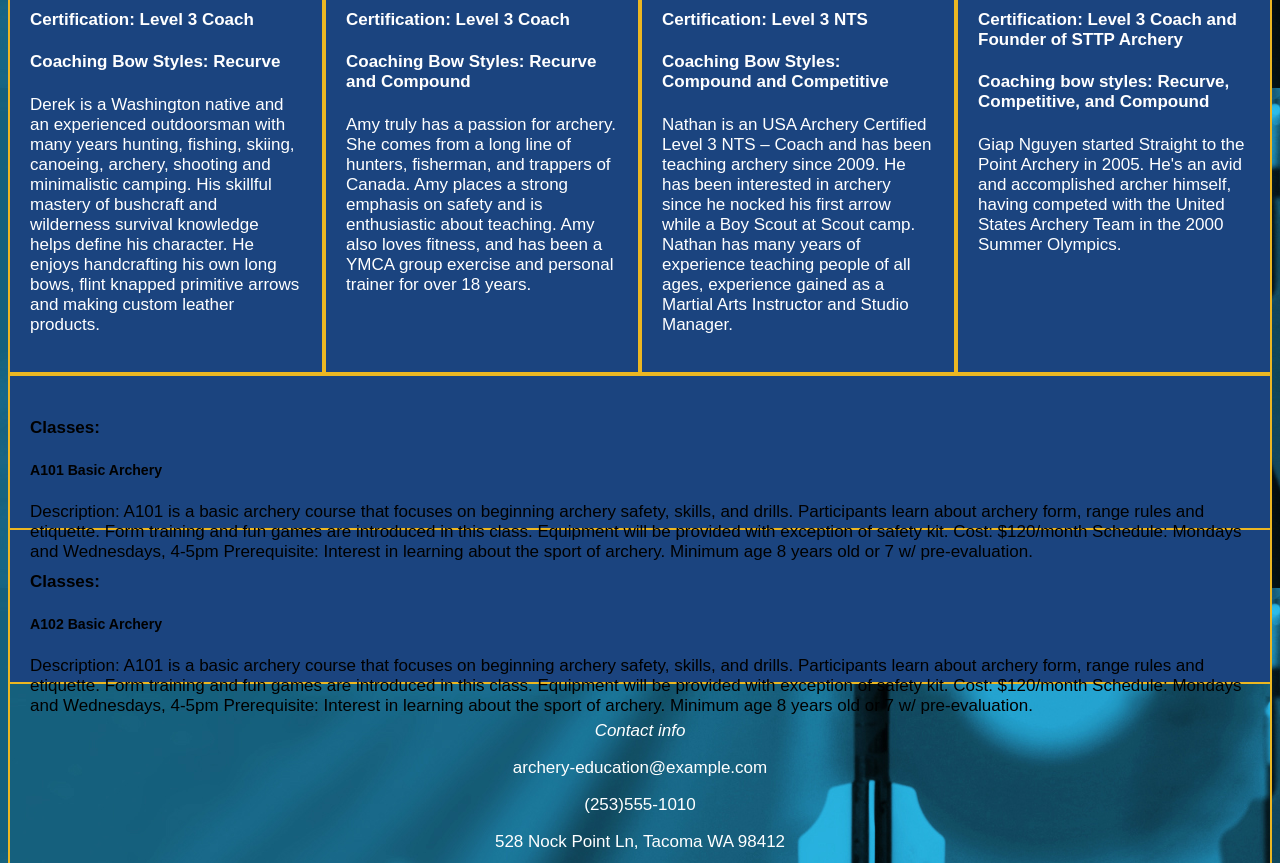
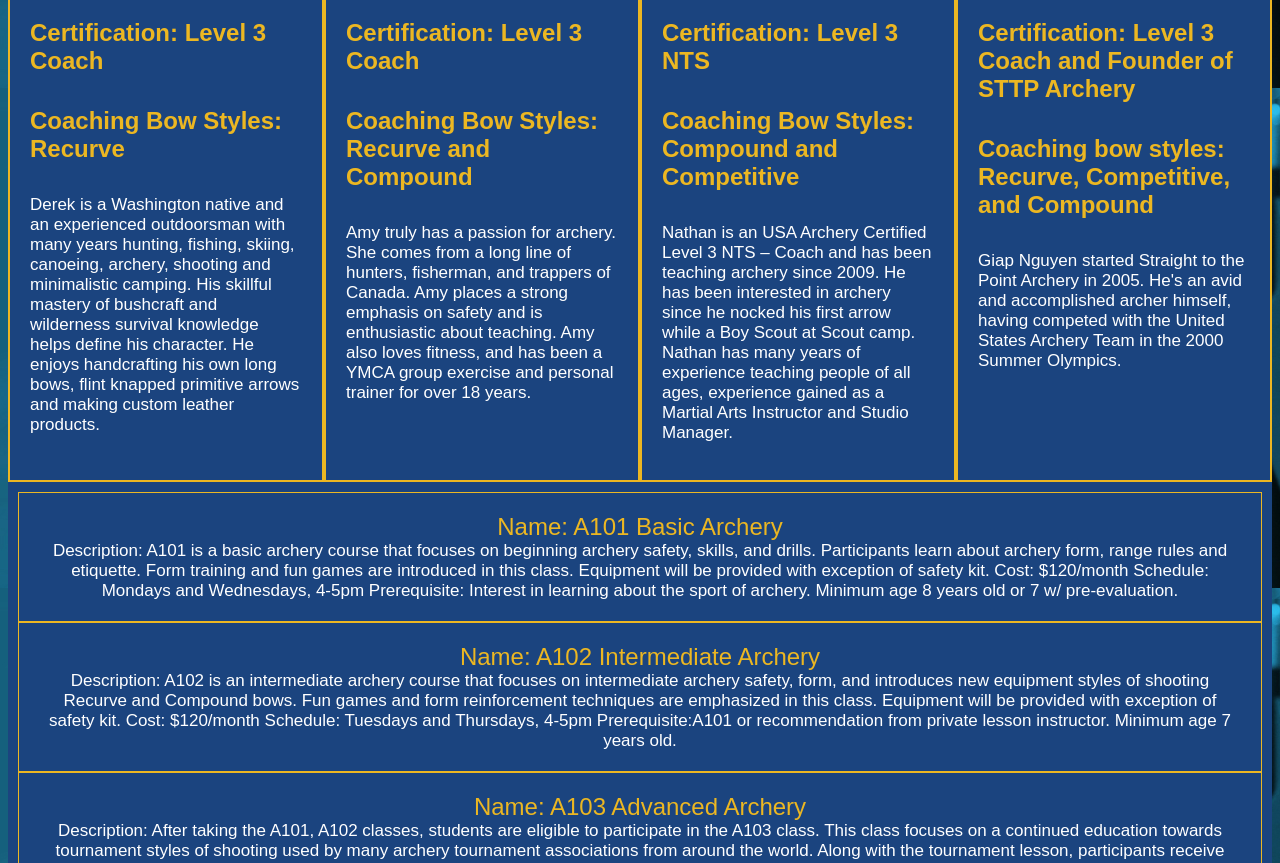
Before and after one commit to handxwritten/Archery, a plain HTML site: page instructor-landing-page.html in a window 1280 px wide. Shown: the part 412-1275 px from the top of the page. Drawn offline with Linux system fonts and the light colour scheme; files whose address does not match are found by name.

Commit message:
added grid layout to instructor landing page with class schedule and information.

```diff
--- a/instructor-landing-page.html
+++ b/instructor-landing-page.html
@@ -14,65 +14,77 @@
         <a href="https://handxwritten.github.io/Archery/">Homepage</a>
       </nav>
     </div>
-  <section>
     <div class="flex-container">
     <div class="derek p">
       <div class="bio-image">
         <img src="styles/images/instructor-bio-image1.png" alt="Derek Jenkins">
       </div>
-        <h4>Certification: Level 3 Coach</h4>
-        <h4>Coaching Bow Styles: Recurve</h4>
+        <h4 class="bio-info">Certification: Level 3 Coach</h4>
+        <h4 class="bio-info">Coaching Bow Styles: Recurve</h4>
         <p>Derek is a Washington native and an experienced outdoorsman with many years hunting, fishing, skiing, canoeing, archery, shooting and minimalistic camping. His skillful mastery of bushcraft and wilderness survival knowledge helps define his character. He enjoys handcrafting his own long bows, flint knapped primitive arrows and making custom leather products.</p>
     </div>
     <div class="amy p">
       <div class="bio-image">
         <img src="styles/images/instructor-bio-image2.png" alt="Amy Smith">
       </div>
-      <h4>Certification: Level 3 Coach</h4>
-       <h4>Coaching Bow Styles: Recurve and Compound</h4>
+      <h4 class="bio-info">Certification: Level 3 Coach</h4>
+       <h4 class="bio-info">Coaching Bow Styles: Recurve and Compound</h4>
         <p>Amy truly has a passion for archery. She comes from a long line of hunters, fisherman, and trappers of Canada. Amy  places a strong emphasis on safety and is enthusiastic about teaching. Amy also loves fitness, and  has been a YMCA group exercise and personal trainer for over 18 years.</p>
     </div>
     <div class="nathan p">
       <div class="bio-image">
         <img src="styles/images/instructor-bio-image3.png" alt="Nathan Lee">
       </div>
-      <h4>Certification: Level 3 NTS</h4>
-      <h4>Coaching Bow Styles: Compound and Competitive</h4>
+      <h4 class="bio-info">Certification: Level 3 NTS</h4>
+      <h4 class="bio-info">Coaching Bow Styles: Compound and Competitive</h4>
         <p>Nathan is an USA Archery Certified Level 3 NTS – Coach and has been teaching archery since 2009. He has been interested in archery since he nocked his first arrow while a Boy Scout at Scout camp. Nathan has many years of experience teaching people of all ages, experience gained as a Martial Arts Instructor and Studio Manager.</p>
     </div>
     <div class="giap p">
       <div class="bio-image">
         <img src="styles/images/instructor-bio-image4.png" alt="Giap Nguyen">
       </div>
-      <h4>Certification: Level 3 Coach and Founder of STTP Archery</h4>
-      <h4>Coaching bow styles: Recurve, Competitive, and Compound</h4>
+      <h4 class="bio-info">Certification: Level 3 Coach and Founder of STTP Archery</h4>
+      <h4 class="bio-info">Coaching bow styles: Recurve, Competitive, and Compound</h4>
         <p>Giap Nguyen started Straight to the Point Archery in 2005. He's an avid and accomplished archer himself, having competed with the United States Archery Team in the 2000 Summer Olympics.</p>
-    </div>
-  </section>
-  <section>
-    <div class="grid container">
-      <div class="grid-item">
-      <h4>Classes:</h4>
-      <h5>A101 Basic Archery</h5>
-        <p>Description: A101 is a basic archery course that focuses on beginning archery safety, skills, and drills. Participants learn about archery form, range rules and etiquette. Form training and fun games are introduced in this class. Equipment will be provided with exception of safety kit.
-        Cost: $120/month
-        Schedule: Mondays and Wednesdays, 4-5pm
-        Prerequisite: Interest in learning about the sport of archery. Minimum
-        age 8 years old or 7 w/ pre-evaluation.</p>
       </div>
     </div>
-    <div class="grid container">
-      <div class="grid-item">
-        <h4>Classes:</h4>
-        <h5>A102 Basic Archery</h5>
-          <p>Description: A101 is a basic archery course that focuses on beginning archery safety, skills, and drills. Participants learn about archery form, range rules and etiquette. Form training and fun games are introduced in this class. Equipment will be provided with exception of safety kit.
-          Cost: $120/month
-          Schedule: Mondays and Wednesdays, 4-5pm
-          Prerequisite: Interest in learning about the sport of archery. Minimum
-          age 8 years old or 7 w/ pre-evaluation.</p>
-      </div>
+    <div class="grid-container">
+    <div class="grid-item"><div class="bio-info">Name: A101 Basic Archery</div>
+      Description: A101 is a basic archery course that focuses on beginning archery safety, skills, and drills. Participants learn about archery form, range rules and etiquette. Form training and fun games are introduced in this class. Equipment will be provided with exception of safety kit.
+      Cost: $120/month
+      Schedule: Mondays and Wednesdays, 4-5pm
+      Prerequisite: Interest in learning about the sport of archery. Minimum
+      age 8 years old or 7 w/ pre-evaluation.
     </div>
-  </section>
+    <div class="grid-item">
+      <div class="bio-info">Name: A102 Intermediate Archery</div>
+    Description: A102 is an intermediate archery course that focuses on intermediate archery safety, form, and introduces new equipment styles of shooting Recurve and Compound bows. Fun games and form reinforcement techniques are emphasized in this class.
+    Equipment will be provided with exception of safety kit.
+    Cost: $120/month
+    Schedule: Tuesdays and Thursdays, 4-5pm
+    Prerequisite:A101 or recommendation from private lesson instructor.
+    Minimum age 7 years old.
+  </div>
+  <div class="grid-item">
+    <div class="bio-info">Name: A103 Advanced Archery</div>
+    Description: After taking the A101, A102 classes, students are eligible to participate in the A103 class. This class focuses on a continued education towards tournament styles of shooting used by many archery tournament associations from around the world. Along with the tournament lesson, participants receive continued knowledge around their shooting form and advice on personal equipment selections.
+    Equipment will be provided with exception of safety kit.
+    Cost: $120/month
+    Schedule: Tuesdays and Thursdays, 5-6pm
+    Prerequisite: A101/A102 or equivalent. Minimum age 7 years old.
+  </div>
+  <div class="grid-item">
+    <div class="bio-info">Private Lessons:</div>
+    Type: Single Lesson
+    Description: 1 hour of expert guidance by a USA Archery-certified coach Price: $50
+    Type: 3 Lesson Package
+    Description: 3 lessons, 1 hour each of expert guidance by a USA Archery-certified coach
+    Price: $140
+    Type: 10 Lesson Package
+    Description: 10 lessons, 1 hour each of expert guidance by a USA Archery-certified coach
+    Price: $380
+  </div>
+</div>
   <footer class="contact-info p">
     <p><i>Contact info</i></p>
     <p>archery-education@example.com</p>
--- a/styles/instructor-page.css
+++ b/styles/instructor-page.css
@@ -78,23 +78,33 @@
 }
 .bio-image {
   text-align:center;
-  padding-bottom:10px;}
+  padding-bottom:10px;
 }
-.grid-container {
-  display: grid;
-  grid-template-columns: auto auto auto;
-  background-color: #1b447f;
+.grid {
 
-}
-.grid-item {
-  background-color: #1b447f;
-  color: whitel
-  border: 2px solid #ecb722;
-  padding: 20px;
-  font-size: 17px;
-  text-align: left;
 }
 footer {
   display: block;
   background-image: url("styles/images/footer-image.jpg");
+  border: 2px solid #1b447f;
 }
+.bio-info {
+  color: #ecb722;
+  font-size: 24px;
+}
+.grid-container {
+  display: grid;
+  grid-column-gap: 25px;
+  grid-template-columns: auto;
+  background-color: #1b447f;
+  padding: 10px;
+}
+
+.grid-item {
+  background-color: #1b447f;
+  border: 1px solid #ecb722;
+  padding: 20px;
+  font-size: 17px;
+  text-align: center;
+  color: white;
+}
```
